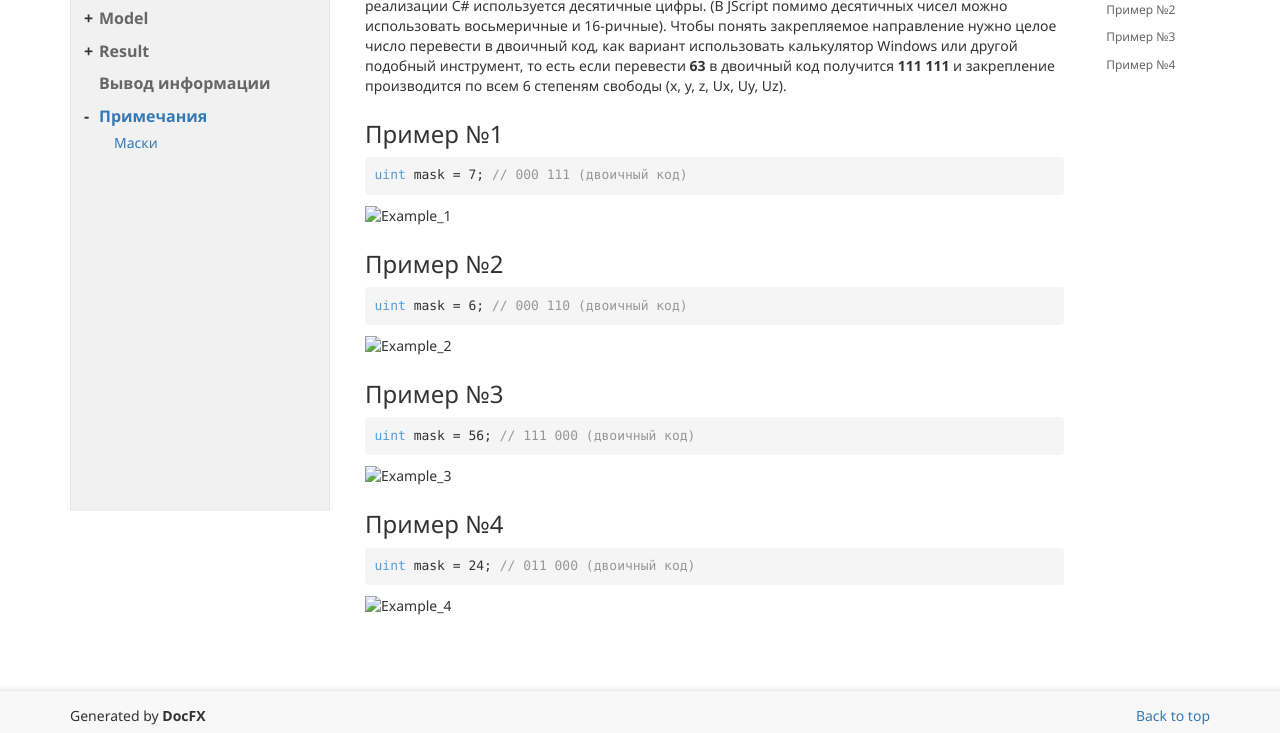
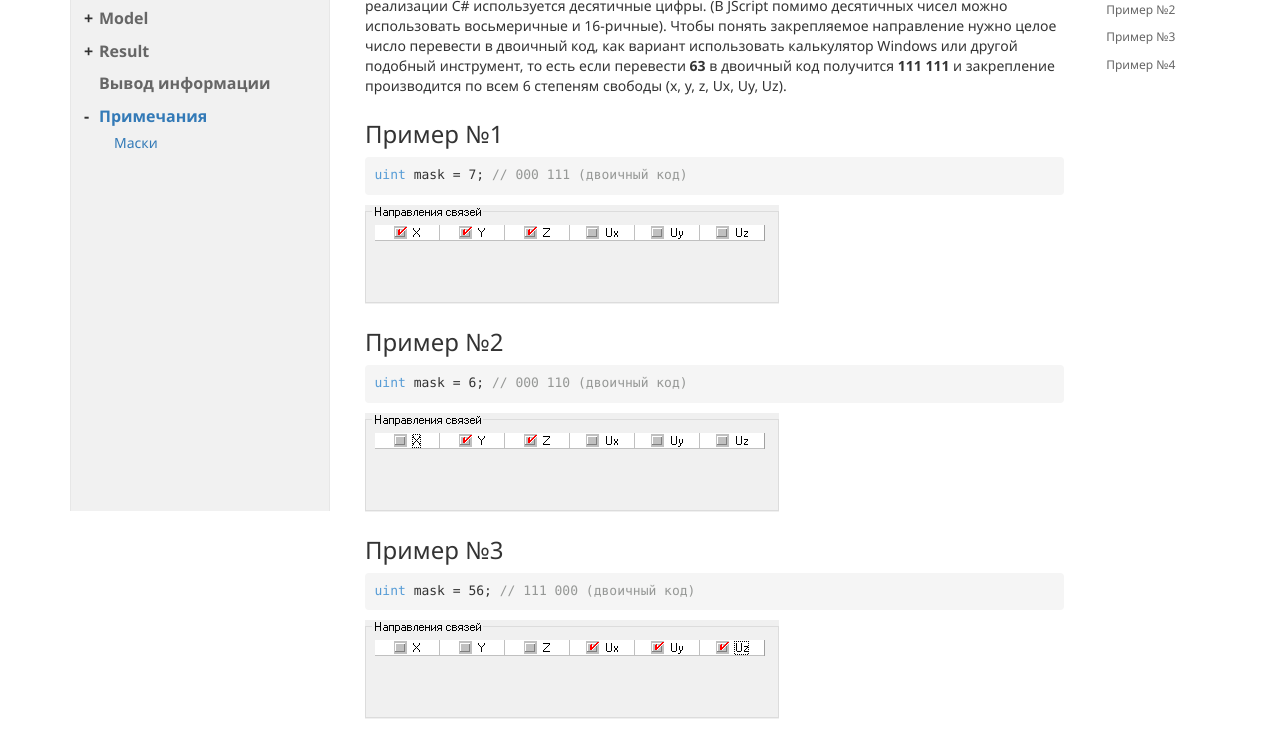
Before and after one commit to Dant777/Doc-ScadPluginLibrary, a plain HTML site: page articles/mask.html in a window 1280 px wide. Shown: the part 219-952 px from the top of the page. Drawn offline with Linux system fonts and the light colour scheme; the site is published under a folder, as on GitHub Pages, so addresses that start at the root find nothing.

Commit message:
Правка путей к img

```diff
--- a/articles/mask.html
+++ b/articles/mask.html
@@ -74,16 +74,16 @@
 Чтобы понять закрепляемое направление нужно целое число перевести в двоичный код, как вариант использовать калькулятор Windows или другой подобный инструмент, то есть если перевести <strong>63</strong> в двоичный код получится <strong>111 111</strong> и закрепление производится по всем 6 степеням свободы (x, y, z, Ux, Uy, Uz).  </p>
 <h3 id="пример-1">Пример №1</h3>
 <pre><code>uint mask = 7; // 000 111 (двоичный код)
-</code></pre><p><img src="/images/mask_examp/mask_1.png" alt="Example_1" title="Пример №1"></p>
+</code></pre><p><img src="../images/mask_examp/mask_1.png" alt="Example_1" title="Пример №1"></p>
 <h3 id="пример-2">Пример №2</h3>
 <pre><code>uint mask = 6; // 000 110 (двоичный код)
-</code></pre><p><img src="/images/mask_examp/mask_2.png" alt="Example_2" title="Пример №2"></p>
+</code></pre><p><img src="../images/mask_examp/mask_2.png" alt="Example_2" title="Пример №2"></p>
 <h3 id="пример-3">Пример №3</h3>
 <pre><code>uint mask = 56; // 111 000 (двоичный код)
-</code></pre><p><img src="/images/mask_examp/mask_3.png" alt="Example_3" title="Пример №3"></p>
+</code></pre><p><img src="../images/mask_examp/mask_3.png" alt="Example_3" title="Пример №3"></p>
 <h3 id="пример-4">Пример №4</h3>
 <pre><code>uint mask = 24; // 011 000 (двоичный код)
-</code></pre><p><img src="/images/mask_examp/mask_4.png" alt="Example_4" title="Пример №4"></p>
+</code></pre><p><img src="../images/mask_examp/mask_4.png" alt="Example_4" title="Пример №4"></p>
 </article>
           </div>
 
```
